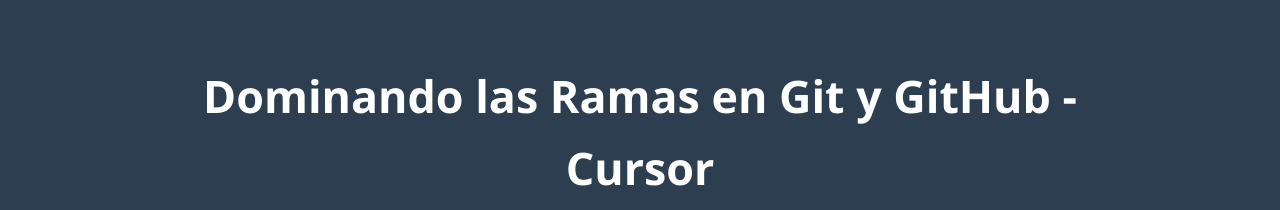
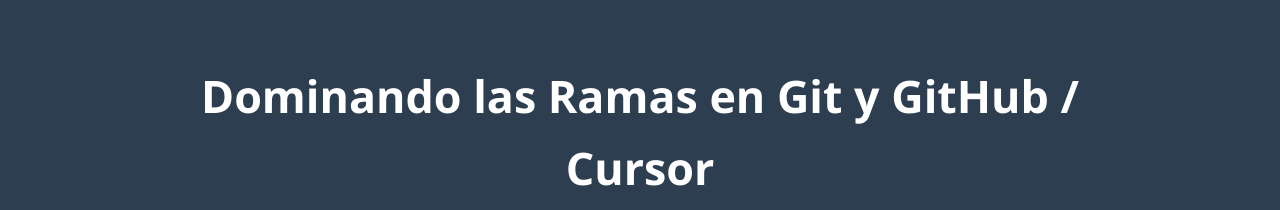
Before and after one commit to ljcl79/ramificando-el-desarrollo, a plain HTML site: page index.html in a window 1280 px wide. Shown: the top 210 px of the page. Drawn offline with Linux system fonts and the light colour scheme.

Commit message:
Ajustando cabecera

```diff
--- a/index.html
+++ b/index.html
@@ -12,7 +12,7 @@
 
     <header class="header">
         <div class="container">
-            <h1>Dominando las Ramas en Git y GitHub - Cursor</h1>
+            <h1>Dominando las Ramas en Git y GitHub / Cursor</h1>
             <p>Aprende por qué y cómo usar ramas para un desarrollo más limpio, seguro y colaborativo.</p>
         </div>
     </header>
```
